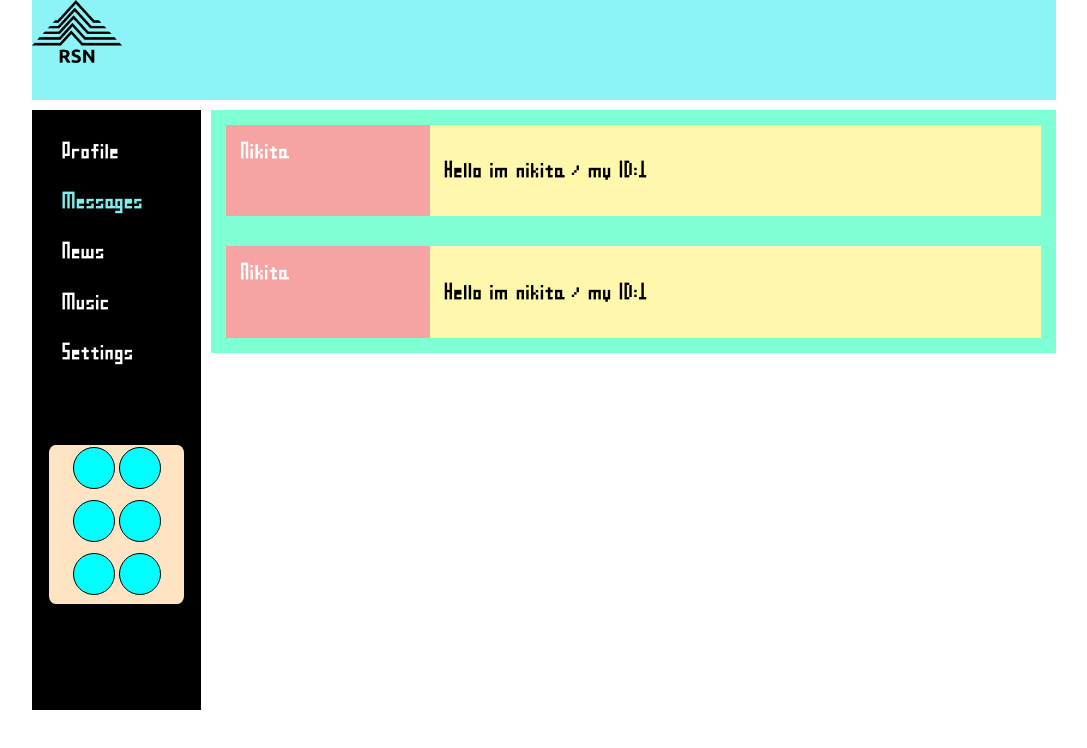
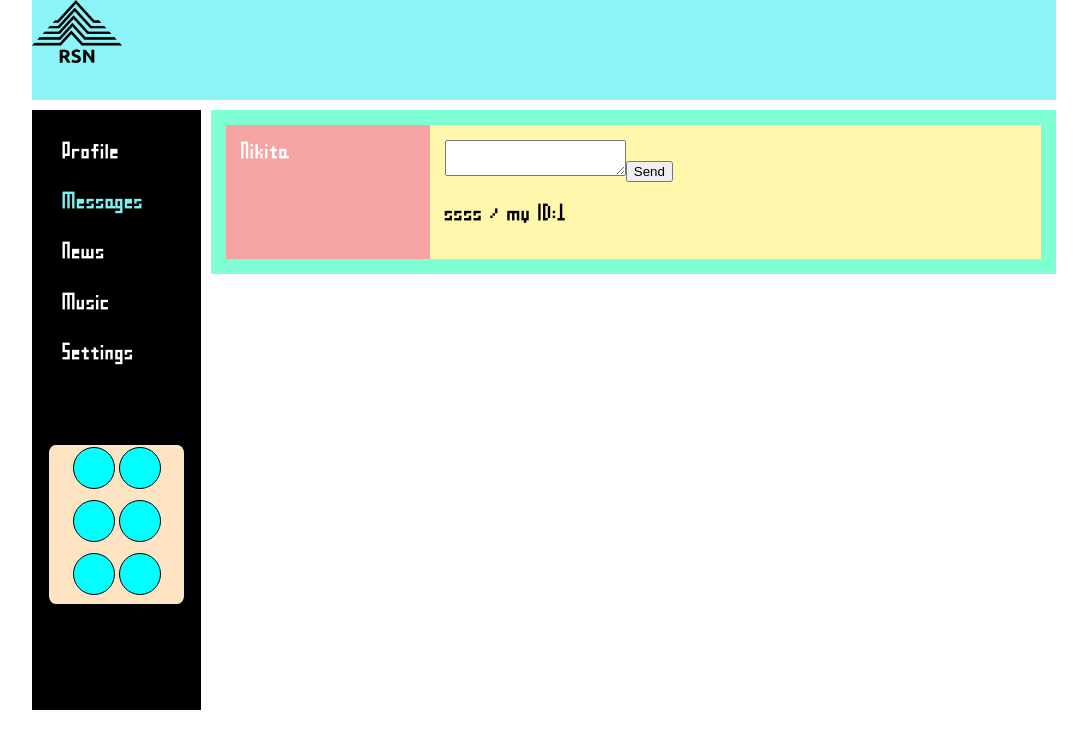
Before and after one commit to NikitOS-1/my-app1, a React (Create React App) app: page /messages in a window 1280 px wide. Shown: the top 748 px of the page, without its empty margins (96-1183 px from the left). Built offline with nearby package versions, Linux system fonts and the light colour scheme.

Commit message:
add store

```diff
--- a/src/App.js
+++ b/src/App.js
@@ -10,7 +10,6 @@ import Music from './components/MainRender/Music/Music';
 import Settings from './components/MainRender/Settings/Settings';
 
 const App = (props) => {
-
   return (
     <BrowserRouter>
       <div className='app-wrapper'>
@@ -22,10 +21,13 @@ const App = (props) => {
               <Profile
                 postData={props.state.profilePage.posts}
                 addPost={props.addPost}
+                updateNewPostText={props.updateNewPostText}
                 newPostText={props.state.profilePage.newPostText} />
             } />
             <Route path='/messages/*' element={
-              <Messages messageData={props.state.messagesPage.messages} />
+              <Messages messageData={props.state.messagesPage.messages}
+                addMessage={props.addMessage}
+                updateTextMessage={props.updateTextMessage} />
             } />
             <Route path='/news/*' element={<News />} />
             <Route path='/music/*' element={<Music />} />
--- a/src/components/MainRender/Messages/Messages.jsx
+++ b/src/components/MainRender/Messages/Messages.jsx
@@ -4,17 +4,26 @@ import UserAndDialog from "./UserAndDialog/UserAndDialog";
 
 
 const Messages = (props) => {
-    let messageElement = props.messageData.map(
-        m => <UserAndDialog
-            userName={m.userName}
-            userId={m.userId}
-            message={m.message}
-        />
-    )
+
+    // let messageElement = props.messageData.map(m =>
+    // <UserAndDialog
+    //         userName={m.userName}
+    //         userId={m.userId}
+    //         message={m.message}
+    //         addMessage={props.addMessage}
+    //         updateTextMessage={props.updateTextMessage}
+    //     />
+    // )
 
     return (
         <div className={style.main}>
-            {messageElement}
+            {/* {messageElement} */}
+            <UserAndDialog
+                userName={props.messageData.userName}
+                userId={props.messageData.userId}
+                message={props.messageData.message}
+                addMessage={props.addMessage}
+                updateTextMessage={props.updateTextMessage} />
         </div>
     );
 };
--- a/src/components/MainRender/Messages/UserAndDialog/Dialog/Dialog.jsx
+++ b/src/components/MainRender/Messages/UserAndDialog/Dialog/Dialog.jsx
@@ -3,9 +3,23 @@ import style from "./Dialog.module.css";
 
 const Dialog = (props) => {
 
+    let newMessage = React.createRef();
+
+    // let changeTextMessage = () => {
+    //     let text = newMessage.current.value;
+    //     props.updateTextMessage(text);
+    // };
+
+    let sendMessage = () => {
+        let text = newMessage.current.value;
+        props.addMessage(text);
+    };
+
     return (
         <div className={style.main}>
-            <p> {props.message}  / my ID:{props.userId} </p>
+            <textarea ref={newMessage}></textarea>
+            <button onClick={sendMessage}>Send</button>
+            <p>  {props.message} / my ID:{props.userId} </p>
         </div>
     );
 };
--- a/src/components/MainRender/Messages/UserAndDialog/UserAndDialog.jsx
+++ b/src/components/MainRender/Messages/UserAndDialog/UserAndDialog.jsx
@@ -7,11 +7,15 @@ const UserAndDialog = (props) => {
     return (
         <div className={style.main}>
             <div className={style.user}>
-                <User userName={props.userName} userId={props.userId} />
+                <User userName={props.userName}
+                    userId={props.userId} />
             </div>
 
             <div className={style.dialog}>
-                <Dialog userId={props.userId} message={props.message} />
+                <Dialog userId={props.userId}
+                    message={props.message}
+                    addMessage={props.addMessage}
+                    updateTextMessage={props.updateTextMessage} />
             </div>
         </div>
     );
--- a/src/components/MainRender/Profile/Profile.jsx
+++ b/src/components/MainRender/Profile/Profile.jsx
@@ -5,13 +5,13 @@ import UserInfo from "./UserInfo/UserInfo";
 import UserWall from "./UserWall/UserWall";
 
 const Profile = (props) => {
-
     return (
         <div className={style.item}>
             <UserTheme />
             <UserInfo />
             <UserWall postData={props.postData}
                 addPost={props.addPost}
+                updateNewPostText={props.updateNewPostText}
                 newPostText={props.newPostText} />
         </div>
     );
--- a/src/components/MainRender/Profile/UserWall/AddPost/AddPost.jsx
+++ b/src/components/MainRender/Profile/UserWall/AddPost/AddPost.jsx
@@ -7,17 +7,19 @@ const AddPost = (props) => {
     let addText = () => {
         let text = newPostElement.current.value;
         props.addPost(text);
-        newPostElement.current.value = '';
+        props.updateNewPostText("");
     };
 
     let onPostChange = () => {
         let text = newPostElement.current.value;
-
+        props.updateNewPostText(text);
     };
 
     return (
         <div className={style.item}>
-            <textarea onChange={onPostChange} ref={newPostElement}
+
+            <textarea onChange={onPostChange}
+                ref={newPostElement}
                 value={props.newPostText}></textarea>
 
             <button onClick={addText}>Post</button>
--- a/src/components/MainRender/Profile/UserWall/UserWall.jsx
+++ b/src/components/MainRender/Profile/UserWall/UserWall.jsx
@@ -10,8 +10,8 @@ const UserWall = (props) => {
     return (
         <div className={style.item}>
             <AddPost addPost={props.addPost}
+                updateNewPostText={props.updateNewPostText}
                 newPostText={props.newPostText} />
-
             {postElement}
         </div>
     );
--- a/src/index.js
+++ b/src/index.js
@@ -1,5 +1,21 @@
 import './index.css';
-import state from './redux/state';
-import { rerenderEntireTree } from './render';
+import store from './redux/state';
+import React from 'react';
+import ReactDOM from 'react-dom/client';
+import App from './App';
 
-rerenderEntireTree(state);
+
+const rerenderEntireTree = (state) => {
+    const root = ReactDOM.createRoot(document.getElementById('root'));
+    root.render(
+        <React.StrictMode>
+            <App state={state}
+                addPost={store.addPost.bind(store)}
+                updateNewPostText={store.updateNewPostText.bind(store)}
+                addMessage={store.addMessage.bind(store)} />
+        </React.StrictMode>
+    );
+};
+
+rerenderEntireTree(store.getState());
+store.subscribe(rerenderEntireTree);
--- a/src/redux/state.js
+++ b/src/redux/state.js
@@ -1,24 +1,18 @@
-import { rerenderEntireTree } from '../render';
-
-let state = {
+let store = {
+    _state: {
         profilePage: {
             posts: [],
             likeCount: 0,
-        newPostText: "Nikita"
+            newPostText: ""
         },
         messagesPage: {
-        messages: [
+            messages:
             {
                 userName: 'Nikita',
                 userId: 1,
-                message: 'Hello im nikita'
-            },
-            {
-                userName: 'Nikita',
-                userId: 1,
-                message: 'Hello im nikita'
+                message: "ssss"
             }
-        ]
+
         },
         navbarPage: {
             users: [
@@ -30,15 +24,33 @@ let state = {
                 { user: 'Nik' }
             ]
         },
-};
-
-export let addPost = (text) => {
+    },
+    getState() {
+        return this._state;
+    },
+    _callSubscriber() {
+        console.log("state changed");
+    },
+    addMessage(text) {
+        this._state.messagesPage.messages.message = text;
+        this._callSubscriber(this._state);
+    },
+    addPost(text) {
         let newPost = {
             post: text,
             likeCount: 0
         };
-    state.profilePage.posts.unshift(newPost);
-    rerenderEntireTree(state);
+        this._state.profilePage.posts.push(newPost);
+        this._callSubscriber(this._state);
+    },
+    updateNewPostText(text) {
+        this._state.profilePage.newPostText = text;
+        this._callSubscriber(this._state);
+    },
+    subscribe(observer) {
+        this._callSubscriber = observer;
+    }
 };
 
-export default state;
+export default store;
+window.store = store;
--- a/src/render.js
+++ /dev/null
@@ -1,13 +0,0 @@
-import React from 'react';
-import ReactDOM from 'react-dom/client';
-import App from './App';
-import { addPost } from './redux/state';
-
-export const rerenderEntireTree = (state) => {
-  const root = ReactDOM.createRoot(document.getElementById('root'));
-  root.render(
-    <React.StrictMode>
-      <App state={state} addPost={addPost} />
-    </React.StrictMode>
-  );
-};
```
Lines whose indentation alone changed are shown as unchanged.
